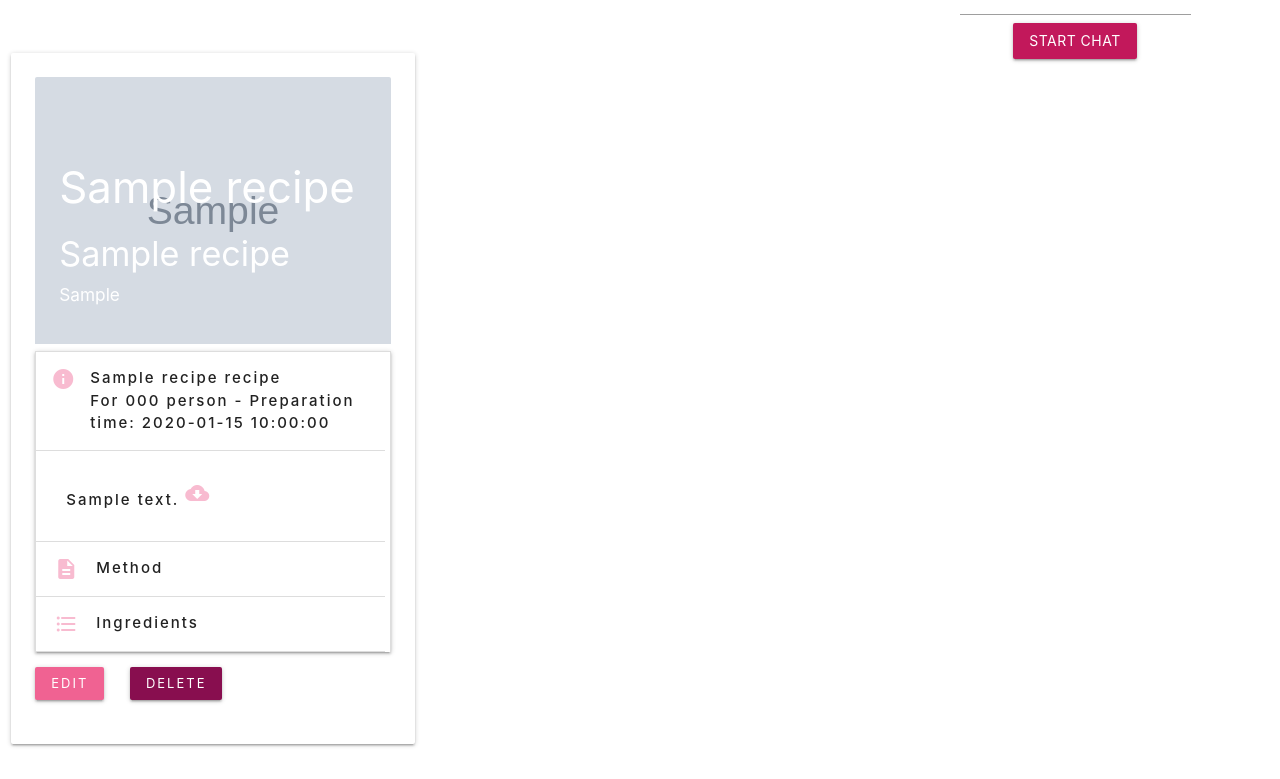
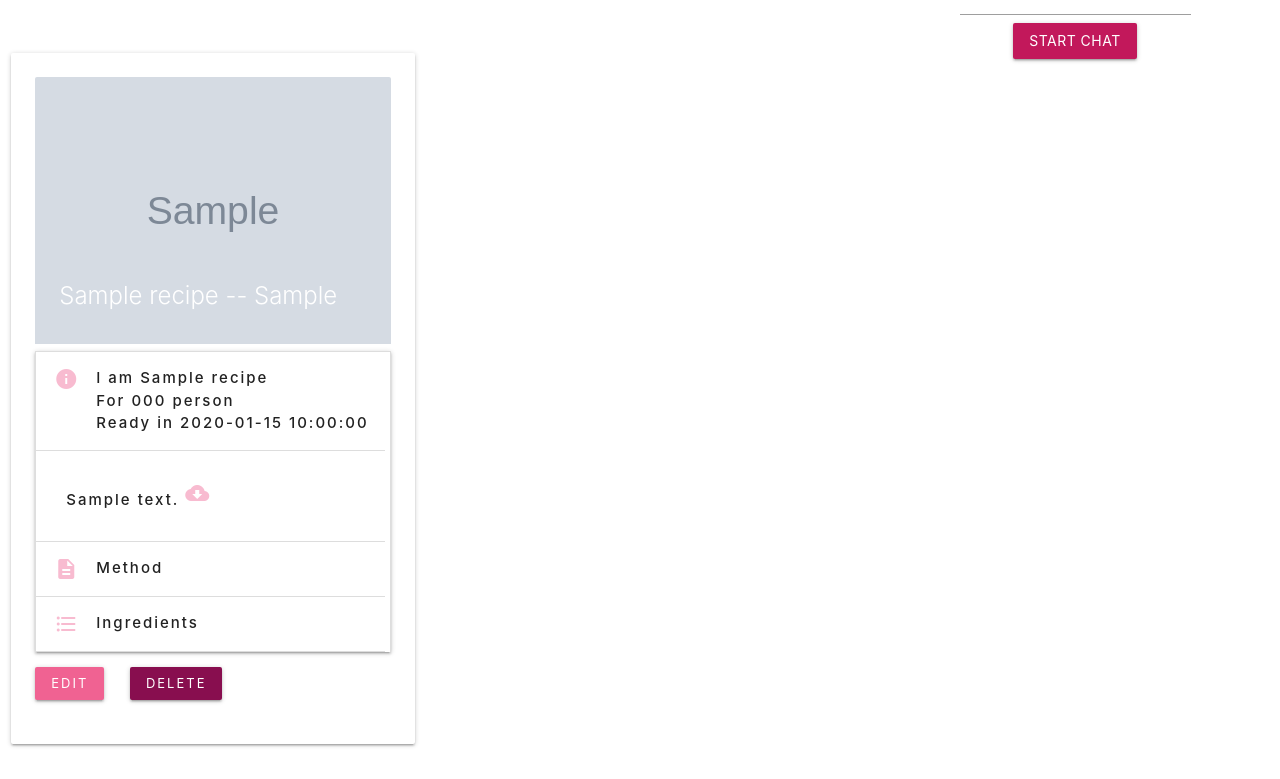
Before and after one commit to JihanePett/tbd-recipes, a Flask app: page /get_recipes in a window 1280 px wide. Shown: the part 915-1694 px from the top of the page. Run offline with Flask 2, Linux system fonts and the light colour scheme; grey boxes marked "Sample" are stand-in pictures; a database or web service that is not in the repository returns one stand-in record (values such as "Sample title"); some libraries are stand-ins or nearby versions.

Commit message:
changing card display and content

```diff
--- a/app.py
+++ b/app.py
@@ -41,6 +41,7 @@ def homepage():
     return render_template('homepage.html')
 
 
+# chatbubble
 @app.route('/livechat')
 def livechat():
     return render_template('livechat.html')
@@ -68,18 +69,14 @@ def pusher_authentication():
     return json.dumps(auth)
 
 
-@app.route('/get_recipes')
-def get_recipes():
-    return render_template('recipes.html',
-                           recipes=mongo.db.recipes.find())
-
-
+# Recipes visitors view
 @app.route('/my_recipes')
 def my_recipes():
     return render_template('myrecipes.html',
                            recipes=mongo.db.recipes.find())
 
 
+# Search recipe
 @app.route('/search_recipes', methods=["GET", "POST"])
 def search_recipes():
     query = request.form.get("query")
@@ -87,6 +84,14 @@ def search_recipes():
     return render_template('myrecipes.html', recipes=recipes)
 
 
+# Recipes edit, update, delete
+@app.route('/get_recipes')
+def get_recipes():
+    return render_template('recipes.html',
+                           recipes=mongo.db.recipes.find())
+
+
+# Add new recipe
 @app.route('/add_recipe')
 def add_recipe():
     return render_template('addrecipe.html',
@@ -103,6 +108,7 @@ def insert_recipe():
     return redirect(url_for('get_recipes'))
 
 
+# Edit and update pre-existing recipes
 @app.route('/edit_recipe/<recipe_id>')
 def edit_recipe(recipe_id):
     the_recipe = mongo.db.recipes.find_one({"_id": ObjectId(recipe_id)})
@@ -139,12 +145,58 @@ def update_recipe(recipe_id):
     return redirect(url_for('get_recipes'))
 
 
+# Delete recipes
 @app.route('/delete_recipe/<recipe_id>')
 def delete_recipe(recipe_id):
     mongo.db.recipes.remove({'_id': ObjectId(recipe_id)})
     return redirect(url_for('get_recipes'))
 
 
+# Categories section
+@app.route('/get_categories')
+def get_categories():
+    return render_template('categories.html',
+                           categories=mongo.db.categories.find())
+
+
+# Delete category
+@app.route('/delete_category/<category_id>')
+def delete_category(category_id):
+    mongo.db.categories.remove({'_id': ObjectId(category_id)})
+    return redirect(url_for('get_categories'))
+
+
+# Edit and update category
+@app.route('/edit_category/<category_id>')
+def edit_category(category_id):
+    return render_template('editcategory.html',
+                           category=mongo.db.categories.find_one(
+                                    {'_id': ObjectId(category_id)}))
+
+
+@app.route('/update_category/<category_id>', methods=['GET', 'POST'])
+def update_category(category_id):
+    mongo.db.categories.update(
+        {'_id': ObjectId(category_id)},
+        {'category_name': request.form.get('category_name')})
+    return redirect(url_for('get_categories'))
+
+
+# Add category
+@app.route('/add_category')
+def add_category():
+    return render_template('addcategory.html')
+
+
+@app.route('/insert_category', methods=['GET', 'POST'])
+def insert_category():
+    category_doc = {'category_name': request.form.get('category_name')}
+    mongo.db.categories.insert_one(category_doc)
+    return redirect(url_for('get_categories'))
+
+
+# Register new user: will be deleted after site is
+# marked as this is a one user only app
 @app.route("/register", methods=["GET", "POST"])
 def register():
     if request.method == "POST":
@@ -170,6 +222,7 @@ def register():
     return render_template("register.html")
 
 
+# Login
 @app.route("/login", methods=["GET", "POST"])
 def login():
     if request.method == "POST":
@@ -197,6 +250,7 @@ def login():
     return render_template("login.html")
 
 
+# Logout
 @app.route("/logout")
 def logout():
     # remove user from session cookie
@@ -205,50 +259,13 @@ def logout():
     return redirect(url_for("login"))
 
 
-@app.route('/get_categories')
-def get_categories():
-    return render_template('categories.html',
-                           categories=mongo.db.categories.find())
-
-
-@app.route('/delete_category/<category_id>')
-def delete_category(category_id):
-    mongo.db.categories.remove({'_id': ObjectId(category_id)})
-    return redirect(url_for('get_categories'))
-
-
-@app.route('/edit_category/<category_id>')
-def edit_category(category_id):
-    return render_template('editcategory.html',
-                           category=mongo.db.categories.find_one(
-                                    {'_id': ObjectId(category_id)}))
-
-
-@app.route('/update_category/<category_id>', methods=['GET', 'POST'])
-def update_category(category_id):
-    mongo.db.categories.update(
-        {'_id': ObjectId(category_id)},
-        {'category_name': request.form.get('category_name')})
-    return redirect(url_for('get_categories'))
-
-
-@app.route('/insert_category', methods=['GET', 'POST'])
-def insert_category():
-    category_doc = {'category_name': request.form.get('category_name')}
-    mongo.db.categories.insert_one(category_doc)
-    return redirect(url_for('get_categories'))
-
-
-@app.route('/add_category')
-def add_category():
-    return render_template('addcategory.html')
-
-
+# About page
 @app.route('/about')
 def about():
     return render_template('about.html')
 
 
+# Thermomix page
 @app.route('/thermomix')
 def thermomix():
     return render_template('thermomix.html')
--- a/static/css/style.css
+++ b/static/css/style.css
@@ -61,6 +61,13 @@ a.waves-effect.waves-light.btn.reset-btn {
 .row.cards {
   margin-bottom: 50px;
   margin-top: 50px;
+}
+
+.card .card-content .card-title .name_recipe {
+    line-height: 10px;
+    margin-bottom: 4px;
+    font-weight: 500;
+    letter-spacing: 1px;
 }
 
 .btn,
--- a/templates/recipes.html
+++ b/templates/recipes.html
@@ -51,28 +51,22 @@
 					<div class="card-content">
 						<div class="card-image">
 							<a href="{{url_for('my_recipes', recipe_id=recipe._id)}}"><img class="card-image-img" src="{{recipe.image_url}}"></a>
-								<span class="card-title">
-              <h3>{{recipe.recipe_name}}</h3>
-              <h4>{{recipe.category_name}}</h4>
-              <h6>{{recipe.type_select}}</h6>
-              </span>
+								<span class="card-title name_recipe">{{recipe.recipe_name}} -- {{recipe.type_select}}</span>
 						</div>
 
 						<!--Collapsible-->
 						<ul class="collapsible">
 							<li class="active">
 								<div class="collapsible-header">
-									<i class="material-icons">info</i>{{recipe.category_name}}
-									recipe <br />
-                For {{recipe.number_people}} person - Preparation time:
-                  {{recipe.preparation_time}}
+									<i class="material-icons">info</i>I am {{recipe.category_name}} <br> For {{recipe.number_people}}
+                  person <br> Ready in {{recipe.preparation_time}}</div>
+								<div class="collapsible-body">
+                  <span>{{recipe.recipe_description}}</span>
+                  <!--Download button-->
+                  <a href="{{recipe.pdf}}" target="_blank">
+                    <i class="material-icons cloud">cloud_download</i></a
+                  >
                 </div>
-								<div class="collapsible-body">
-										<span>{{recipe.recipe_description}}</span>
-										<!--Download button-->
-										<a href="{{recipe.pdf}}" target="_blank">
-											<i class="material-icons">cloud_download</i></a>
-									</div>
 							</li>
 							<!--Description-->
 							<li>
```
Also changed, not shown: templates/myrecipes.html (+5 -14 lines).
